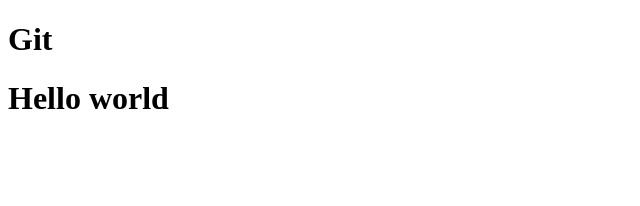
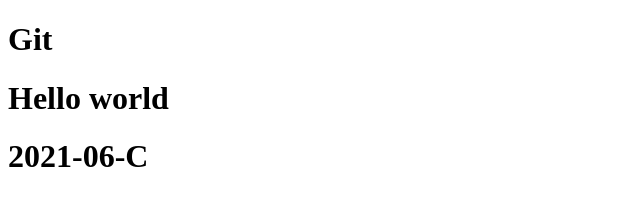
Before and after one commit to Nomanishaq/firstweb, a plain HTML site: page index.html in a window 1280 px wide. Shown: the whole page, without its empty margins (0-640 px from the left). Drawn offline with Linux system fonts and the light colour scheme.

Commit message:
second commit

```diff
--- a/index.html
+++ b/index.html
@@ -9,5 +9,6 @@
 <body>
     <h1>Git</h1>
     <h1>Hello world</h1>
+    <h1>2021-06-C</h1>
 </body>
 </html>
```
